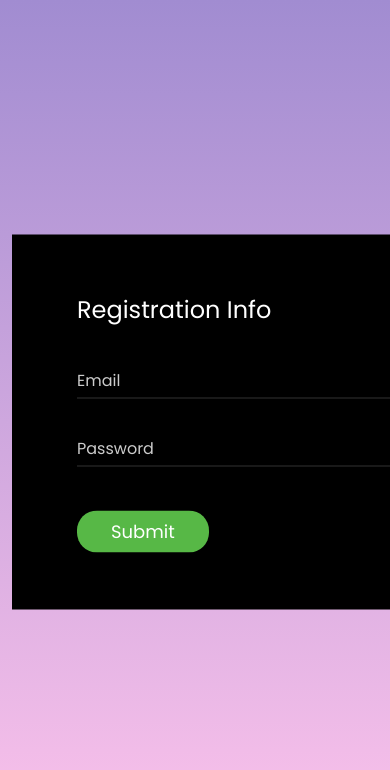
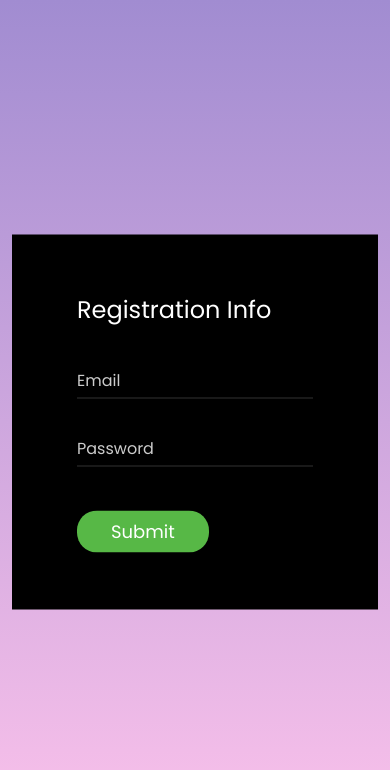
Before and after one commit to hoggir/eduwork-reactjs-f, a React (Create React App) app: page / in a window 390 px wide. Shown: the top 770 px of the page. Built offline with nearby package versions, Linux system fonts and the light colour scheme.

Commit message:
Validation Form

```diff
--- a/src/Komponen/Registration/Registration.css
+++ b/src/Komponen/Registration/Registration.css
@@ -13,8 +13,8 @@
 }
 
 .card {
-    margin: 0 auto;
-    width: 760px;
+    margin-left: 100px;
+    margin-right: 100px;
 }
 
 .card-img {
@@ -91,3 +91,21 @@ input {
 .btn--green:hover {
     background: #4dae3c;
 }
+
+@media screen and (max-width: 1110px) {
+    .card {
+        margin: 0 auto;
+    }
+}
+
+@media screen and (max-width: 910px) {
+    .card {
+        margin: 0 auto;
+    }
+}
+
+@media screen and (max-width: 810px) {
+    .card {
+        margin: 0 auto;
+    }
+}
```
